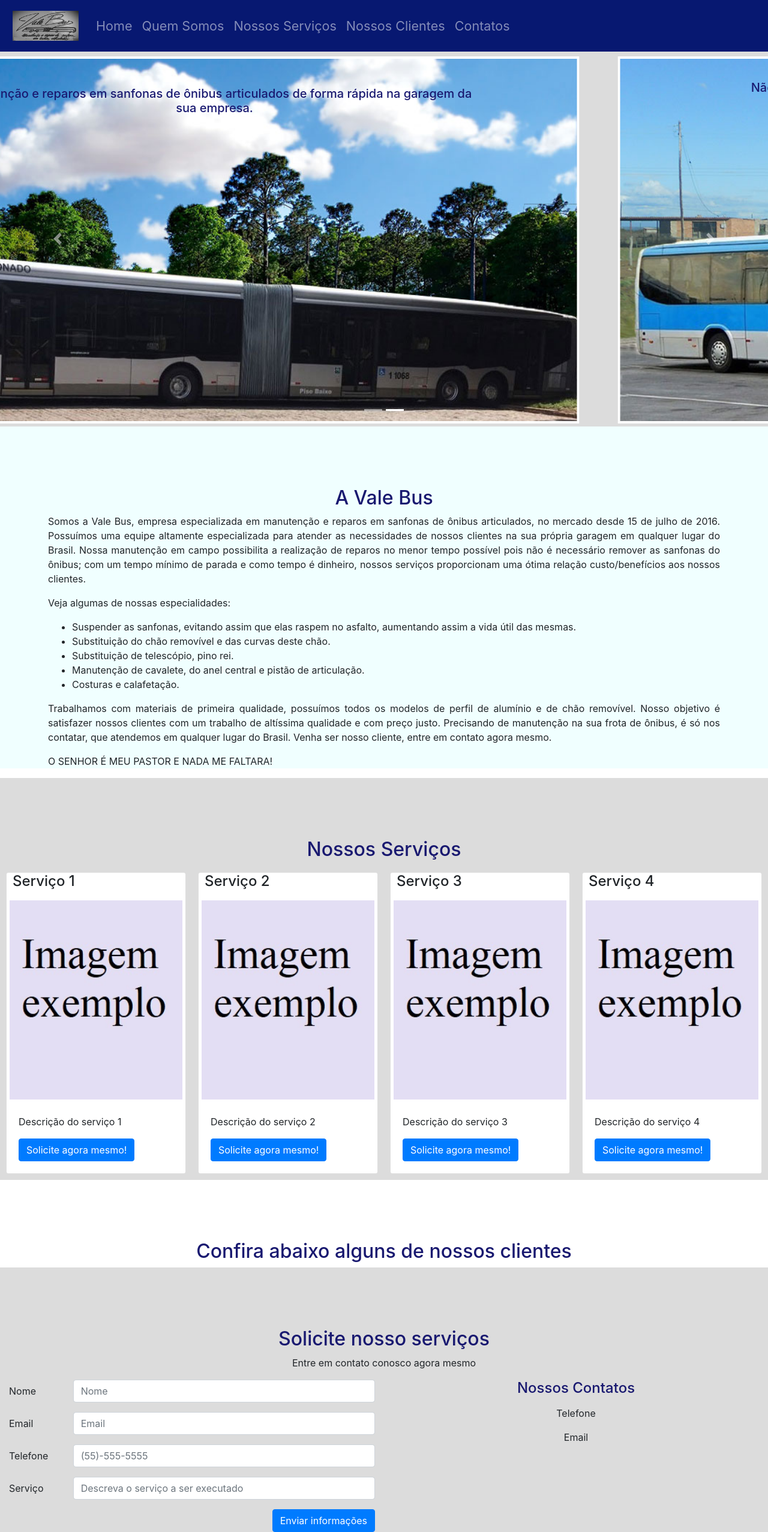
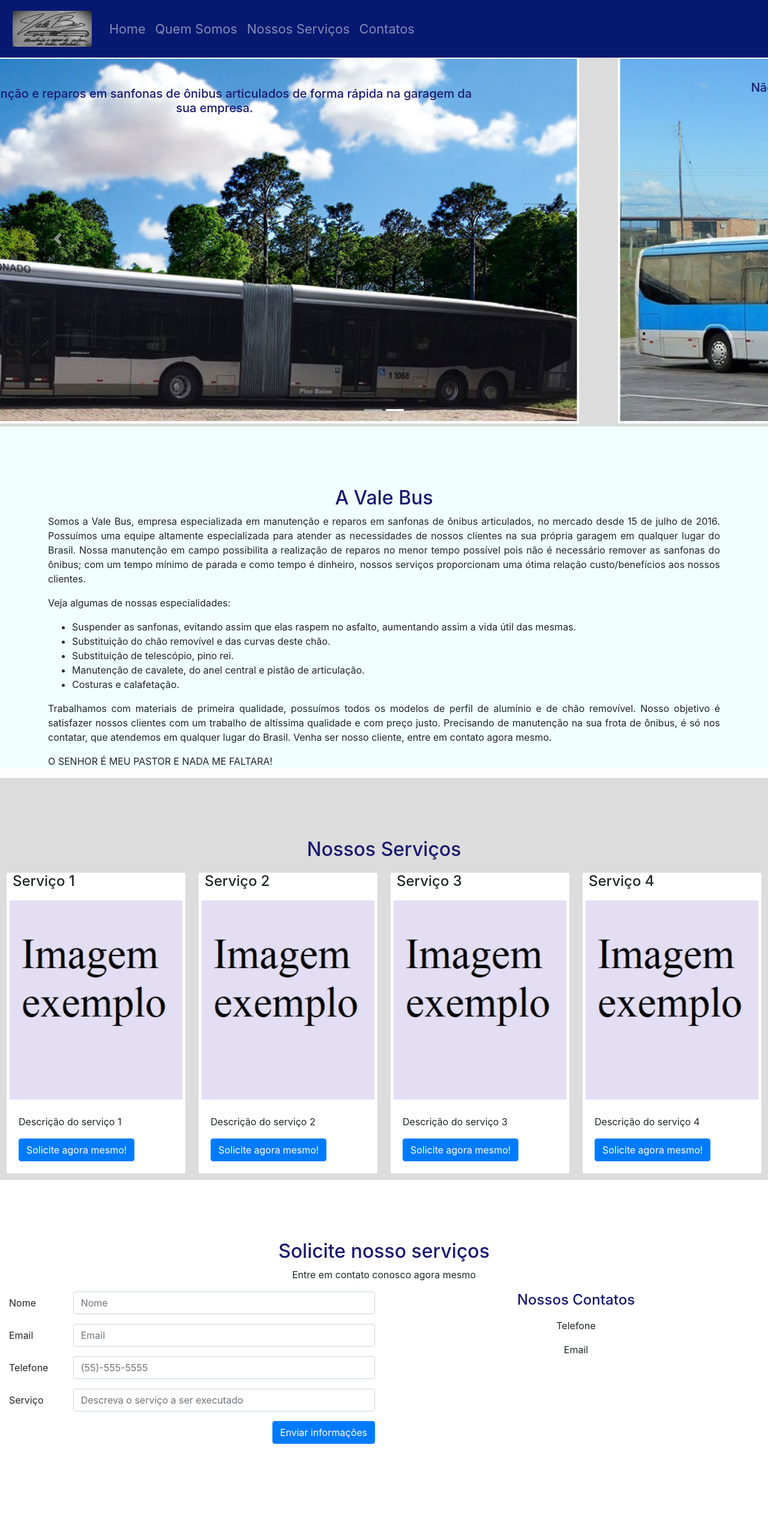
Before and after one commit to GilbertoSantos10/valebus.github.io, a plain HTML site: page index.html in a window 1280 px wide. Shown: the whole page at 60% size. After the commit the page ends 2407 px from the top, so only its background shows below. Drawn offline with nearby package versions, Linux system fonts and the light colour scheme.

Commit message:
Add files via upload

```diff
--- a/index.html
+++ b/index.html
@@ -1,7 +1,8 @@
 <!DOCTYPE html>
 <html lang="pt">
   <head>
-     <title>Vale Bus - Especialista em manutenção de sanfonas e ônibus articulado.</title>
+     <title>Vale Bus - Manutenção de sanfonas de ônibus articulado.</title>
+     <link rel="shortcut icon" type="image/x-icon" href="images/favicon.ico">
     <meta charset="utf-8">
     <meta name="viewport" content="width=device-width, initial-scale=1">
 
@@ -33,7 +34,7 @@
   <body>
     <nav class="navbar navbar-expand-sm bg-nav navbar-dark fixed-top">
       <a class="navbar-brand" href="#">
-        <img src="images/logo.jpg" width="auto" height="60" alt="logo">
+        <img src="images/logo.jpg" width="auto" height="70" alt="logo">
       </a>
       <button class="navbar-toggler" type="button" data-toggle="collapse" data-target="#collapsibleNavbar">
         <span class="navbar-toggler-icon"></span>
@@ -50,10 +51,7 @@
             <a class="nav-link" href="#section3">Nossos Serviços</a>
           </li>
           <li class="nav-item">
-            <a class="nav-link" href="#section4">Nossos Clientes</a>
-          </li>
-          <li class="nav-item">
-            <a class="nav-link" href="#section5">Contatos</a>
+            <a class="nav-link" href="#section4">Contatos</a>
           </li>
         </ul>
       </div>
@@ -181,11 +179,6 @@
       </div>
     </section>
     <section id="section4" class="desfault-section">
-      <div class="container">
-          <h2 class="text-center destak">Confira abaixo alguns de nossos clientes</h2>
-      </div>
-    </section>
-    <section id="section5" class="desfault-section">
       <div class="container-fluid">
           <h2 class="text-center destak">Solicite nosso serviços</h2>
           <p class="text-center">
```
